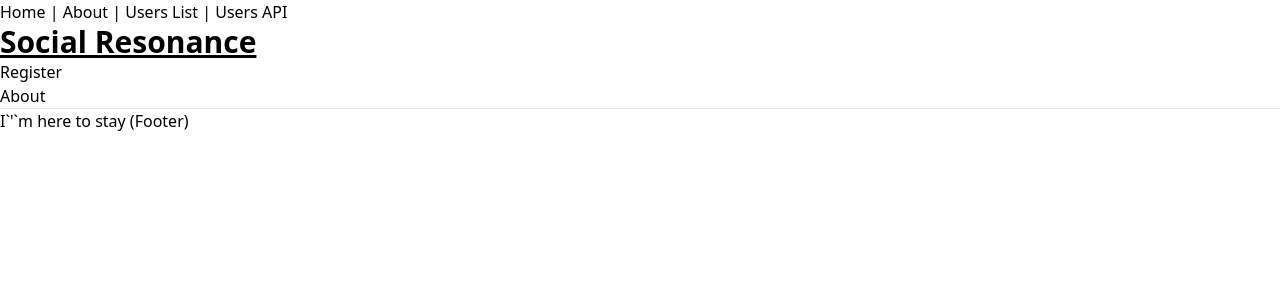
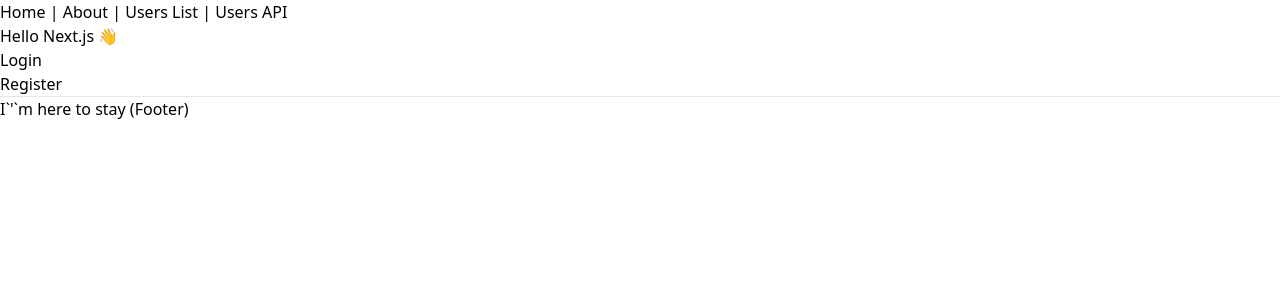
Before and after one commit to SocialResonance/Resonance, a Next.js app: page / in a window 1280 px wide. Shown: the top 300 px of the page. Built offline with nearby package versions, Linux system fonts and the light colour scheme.

Commit message:
some update

```diff
--- a/pages/index.tsx
+++ b/pages/index.tsx
@@ -3,12 +3,16 @@ import Layout from '../components/Layout'
 
 const IndexPage = () => (
   <Layout title="Home | Next.js + TypeScript Example">
-    <h1 className="text-3xl font-bold underline">Social Resonance</h1>
+    <h1>Hello Next.js 👋</h1>
     <p>
-      <Link href="/register">Register</Link>
+      <Link href="/login">
+        Login
+      </Link>
     </p>
     <p>
-      <Link href="/about">About</Link>
+      <Link href="/register">
+        Register
+      </Link>
     </p>
   </Layout>
 )
```
Also changed, not shown: 1 other file (tests, documents, lock files or other folders).
